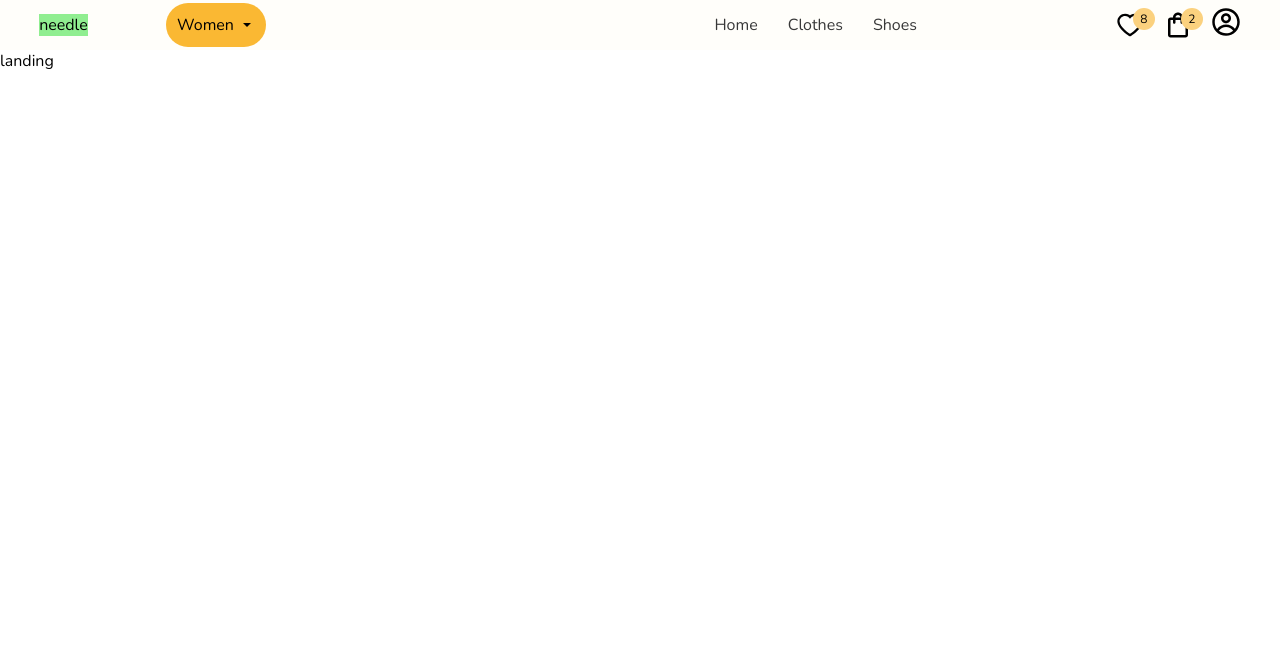
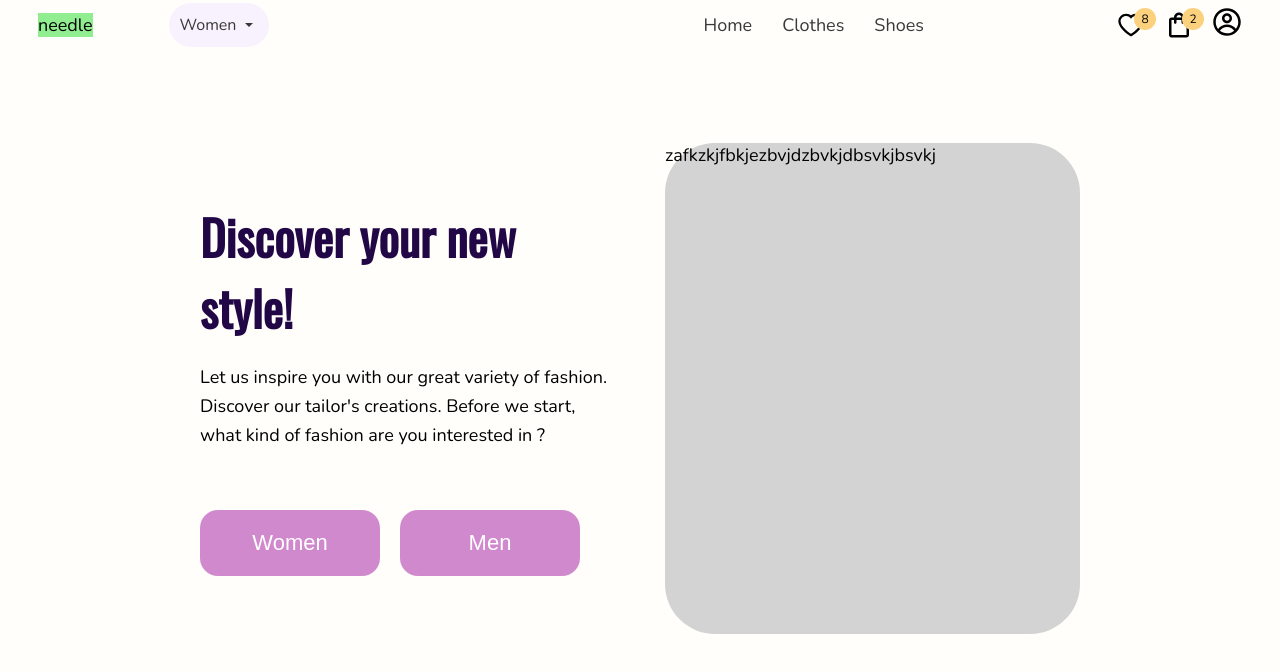
Before and after one commit to moisens/needle, a React (Vite) app: page / in a window 1280 px wide. Shown: the top 672 px of the page. Built offline with nearby package versions, Linux system fonts and the light colour scheme.

Commit message:
button component + landing css

```diff
--- a/src/App.scss
+++ b/src/App.scss
@@ -15,7 +15,6 @@
   font-style: normal;
 }
 
-
 *,
 *::before,
 *::after {
@@ -28,9 +27,9 @@ body {
   ::selection {
     background-color: #f55340;
     color: #fff;
-    font-family: "Nunito";
-    font-size: 1rem;
   }
+  font-family: "Nunito";
+  font-size: 1.125rem;
 }
 
 h1 {
@@ -40,9 +39,9 @@ h1 {
 }
 h2 {
   font-family: "Oswald";
-  font-size: 1rem;
-  font-weight: 400;
+  font-weight: bolder;
 }
-p {
- font-family: "Nunito";
+
+a {
+  text-decoration: none;
 }
--- /dev/null
+++ b/src/components/button/Button.tsx
@@ -0,0 +1,47 @@
+interface BaseProps {
+  children: React.ReactNode;
+}
+
+interface AsButtonProps extends BaseProps {
+  as: "button" | "submit";
+  className: string;
+  handleClick: (e: React.MouseEvent<HTMLButtonElement>) => void;
+}
+
+interface AsLinkProps extends BaseProps {
+  as: "a";
+  className: string;
+  handleClick?: never;
+}
+
+type ButtonProps = AsButtonProps | AsLinkProps;
+
+const Button = ({
+  children,
+  as,
+  handleClick,
+  className = "",
+}: ButtonProps) => {
+  return (
+    <>
+      {as === "a" && (
+        <a  className={className}>
+          {children}
+        </a>
+      )}
+
+      {as === "button" && (
+        <button className={className} onClick={handleClick}>
+          {children}
+        </button>
+      )}
+      {as === "submit" && (
+        <button className={className} onClick={handleClick}>
+          {children}
+        </button>
+      )}
+    </>
+  );
+};
+
+export default Button;
--- /dev/null
+++ b/src/components/landingpage/Discover.tsx
@@ -0,0 +1,43 @@
+import "./landingpage.scss";
+import Button from "../button/Button";
+import { Link } from "react-router-dom";
+
+type Props = {};
+
+const Discover = (props: Props) => {
+  return (
+    <div className="discover-container">
+      <header className="discover-header">
+        <div className="discover-text">
+          <h2 className="discover-title">Discover your new style!</h2>
+          <p className="discover-paragraph">
+            Let us inspire you with our great variety of fashion. Discover our
+            tailor's creations. Before we start, what kind of fashion are you
+            interested in ?
+          </p>
+          <div className="discover-btns">
+            <Button
+              as="button"
+              className="btn-btndiscover"
+              handleClick={() => {}}
+              aria-label="Link to men category"
+            >
+              <Link to="/women">Women</Link>
+            </Button>
+            <Button
+              as="button"
+              className="btn-btndiscover"
+              handleClick={() => {}}
+              aria-label="Link to men category"
+            >
+              <Link to="/men">Men</Link>
+            </Button>
+          </div>
+        </div>
+        <div className="discover-image">zafkzkjfbkjezbvjdzbvkjdbsvkjbsvkj</div>
+      </header>
+    </div>
+  );
+};
+
+export default Discover;
--- /dev/null
+++ b/src/components/landingpage/landingpage.scss
@@ -0,0 +1,64 @@
+@use "../../scss/mixins";
+@use "../../scss/variables";
+
+.discover-container {
+  max-width: 100vw;
+  height: auto;
+  background-color: variables.$bck-yellow;
+}
+
+.discover-header {
+  max-width: 1440px;
+  height: 93vh;
+  margin: 0 auto;
+  background-color: transparent;
+  padding: 93px 200px 160px;
+  display: grid;
+  grid-template-columns: 1fr 1fr;
+  gap: 50px;
+
+  .discover-text {
+    //background-color: lightcoral;
+    @include mixins.FlexCenterColumn;
+
+    .discover-title {
+      @include mixins.title-h2;
+    }
+
+    .discover-paragraph {
+      line-height: 1.6;
+      padding-bottom: 60px;
+    }
+
+    .discover-btns {
+      display: flex;
+      gap: 20px;
+
+      .btn-btndiscover {
+        border: none;
+        border-radius: 18px;
+        background-color: variables.$faded-purple;
+        cursor: pointer;
+        transition: all ease 0.8s;
+
+        & a {
+          width: 180px;
+          padding: 20px 0;
+          font-size: 1.375rem;
+          color: variables.$white-color;
+          @include mixins.displayCenter-center;
+        }
+
+        &:hover {
+          background-color: variables.$faded-darkpurple;
+        }
+      }
+    }
+  }
+  .discover-image {
+    //width: 200px;
+    //height: 200px;
+    background-color: lightgray;
+    border-radius: 50px;
+  }
+}
--- a/src/components/nav/nav.scss
+++ b/src/components/nav/nav.scss
@@ -21,7 +21,8 @@
     border: none;
 
     .btn-btn {
-      background-color: variables.$yellow-listbox;
+      background-color: variables.$bck-hover1;
+      color: variables.$grayish-color;
       width: 100px;
       height: 0px;
       padding: 22px 0;
@@ -29,6 +30,7 @@
       @include mixins.displayCenter-center;
       cursor: pointer;
       border-radius: 29px;
+      font-weight: bolder;
 
       .selected-category {
         font-family: "Nunito";
--- a/src/pages/Landing.page.tsx
+++ b/src/pages/Landing.page.tsx
@@ -1,9 +1,10 @@
-
+import Discover from "../components/landingpage/Discover"
+import "./pages.scss"
 
 const LandingPage = () => {
   return (
-    <main className="landing-container">
-      <p>landing</p>
+    <main className="pages-container">
+      <Discover />
     </main>
   )
 }
--- /dev/null
+++ b/src/pages/pages.scss
@@ -0,0 +1,4 @@
+.pages-container {
+  max-width: 100vw;
+  height: auto;
+}
--- a/src/scss/_mixins.scss
+++ b/src/scss/_mixins.scss
@@ -1,3 +1,6 @@
+@use "../scss/variables";
+
+
 /*==================================
   display flex
   ==================================*/
@@ -53,6 +56,14 @@
   justify-content: flex-end;
   align-items: center;
 }
+/*==================================
+  display flex center column
+  ==================================*/
+@mixin FlexCenterColumn {
+  display: flex;
+  justify-content: center;
+  flex-direction: column;
+}
 
 /*==================================
   count favorites + product in cart
@@ -78,3 +89,9 @@
   font-size: $font-size;
   padding: $padding;
 }
+
+@mixin title-h2 {
+  font-size: 48px;
+  padding: 0 0 20px;
+  color: variables.$super-darkpurple;
+}
```
Also changed, not shown: src/components/nav/Listcategories.tsx (+11 -5 lines).
